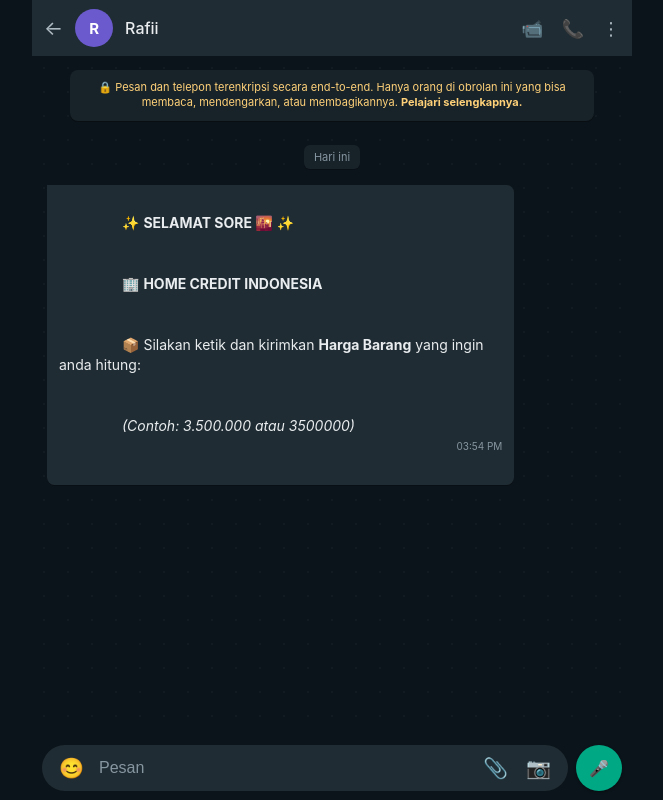
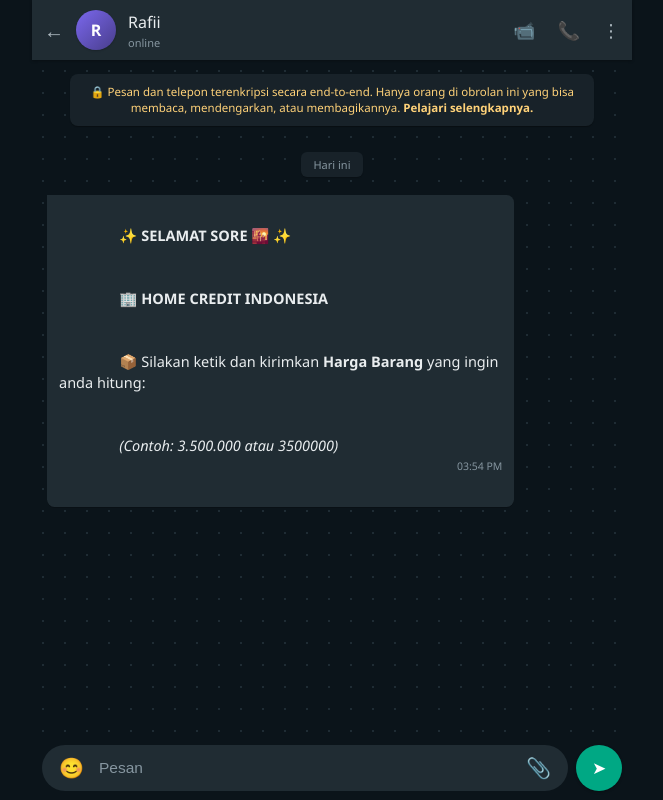
Before and after one commit to Rafiakbar10/webs, a Flask app: page / in a window 1280 px wide. Shown: the whole page, without its empty margins (308-971 px from the left). Run offline with Flask 3, Linux system fonts and the light colour scheme.

Commit message:
Update index.html

```diff
--- a/templates/index.html
+++ b/templates/index.html
@@ -14,11 +14,10 @@
             margin: 0;
             padding: 0;
             width: 100%;
-            height: 100%;
             height: 100vh;
             height: 100dvh;
             overflow: hidden;
-            font-family: -apple-system, BlinkMacSystemFont, "Segoe UI", Roboto, Helvetica, Arial, sans-serif;
+            font-family: 'Segoe UI', Helvetica, Arial, sans-serif;
         }
 
         .wa-mobile-container {
@@ -32,15 +31,18 @@
             position: relative;
         }
 
+        /* Header WhatsApp Real */
         .wa-header {
             background-color: #202c33;
             padding: 8px 12px;
             display: flex;
             align-items: center;
             justify-content: space-between;
-            height: 56px;
+            height: 60px;
             flex-shrink: 0;
             color: #aebac1;
+            box-shadow: 0 1px 3px rgba(0,0,0,0.3);
+            z-index: 10;
         }
         .wa-header-left {
             display: flex;
@@ -53,30 +55,38 @@
             color: #aebac1;
         }
         .wa-avatar {
-            width: 38px;
-            height: 38px;
-            background-color: #6a5acd;
+            width: 40px;
+            height: 40px;
+            background: linear-gradient(135deg, #7b68ee, #483d8b);
             border-radius: 50%;
             display: flex;
             align-items: center;
             justify-content: center;
             font-weight: bold;
-            font-size: 15px;
+            font-size: 16px;
             color: white;
+            box-shadow: 0 1px 2px rgba(0,0,0,0.2);
         }
-        .wa-contact-name {
+        .wa-contact-info h3 {
             margin: 0;
             font-size: 16px;
             color: #e9edef;
             font-weight: 500;
         }
+        .wa-contact-info p {
+            margin: 2px 0 0 0;
+            font-size: 11px;
+            color: #8696a0;
+        }
         .wa-header-right {
             display: flex;
             align-items: center;
-            gap: 18px;
+            gap: 22px;
             font-size: 18px;
+            color: #aebac1;
         }
 
+        /* Ruang Chat & Wallpaper Doodle */
         .wa-chat-container {
             flex: 1;
             padding: 12px 15px;
@@ -85,21 +95,21 @@
             flex-direction: column;
             gap: 12px;
             background-color: #0b141a;
-            background-image: radial-gradient(#111b21 1.2px, transparent 1.2px);
-            background-size: 24px 24px;
+            background-image: radial-gradient(#1f2c34 1px, transparent 1px);
+            background-size: 22px 22px;
         }
 
         .encryption-notice {
             background-color: #182229;
             color: #ffd279;
-            font-size: 11px;
+            font-size: 11.5px;
             text-align: center;
             padding: 10px 14px;
             border-radius: 8px;
             margin: 2px auto 8px auto;
             max-width: 92%;
             line-height: 1.4;
-            box-shadow: 0 1px 0.5px rgba(0,0,0,0.3);
+            box-shadow: 0 1px 1px rgba(0,0,0,0.3);
             flex-shrink: 0;
         }
 
@@ -107,19 +117,19 @@
             background-color: #182229;
             color: #8696a0;
             font-size: 11px;
-            padding: 5px 10px;
+            padding: 5px 12px;
             border-radius: 6px;
             align-self: center;
-            margin: 4px 0;
-            box-shadow: 0 1px 0.5px rgba(0,0,0,0.2);
+            margin: 6px 0;
+            box-shadow: 0 1px 1px rgba(0,0,0,0.2);
             flex-shrink: 0;
         }
 
         .message {
             max-width: 82%;
-            padding: 8px 12px;
+            padding: 9px 12px;
             border-radius: 7.5px;
-            font-size: 14px;
+            font-size: 14.5px;
             line-height: 1.45;
             word-wrap: break-word;
             position: relative;
@@ -148,7 +158,7 @@
             margin-left: 8px;
         }
         .time {
-            font-size: 10px;
+            font-size: 10.5px;
             color: #8696a0;
         }
         .check-icon {
@@ -170,13 +180,14 @@
             padding: 9px 12px;
             border-radius: 8px;
             cursor: pointer;
-            font-size: 13px;
+            font-size: 13.5px;
             font-weight: 500;
             text-align: center;
             text-decoration: none;
         }
         .wa-btn.whatsapp { background-color: #00a884; font-weight: 600; }
 
+        /* Popup Emoji Picker */
         .emoji-picker {
             position: absolute;
             bottom: 70px;
@@ -201,6 +212,7 @@
         }
         .emoji-item:active { background-color: #374248; }
 
+        /* Footer Input WhatsApp */
         .wa-input-area {
             background-color: #0b141a;
             padding: 8px 10px;
@@ -237,12 +249,13 @@
             background: transparent;
             border: none;
             color: white;
-            font-size: 16px;
+            font-size: 15.5px;
             outline: none;
         }
         .wa-input-area input::placeholder { color: #8696a0; }
 
-        .mic-send-btn {
+        /* Tombol Kirim Bulat di Ujung Kanan (Termasuk Tombol Kamera yang Berfungsi Kirim) */
+        .send-btn-round {
             background-color: #00a884;
             border: none;
             width: 46px;
@@ -253,21 +266,27 @@
             display: flex;
             align-items: center;
             justify-content: center;
-            font-size: 16px;
+            font-size: 17px;
             flex-shrink: 0;
             box-shadow: 0 1px 3px rgba(0,0,0,0.3);
+            transition: background 0.2s;
+        }
+        .send-btn-round:hover {
+            background-color: #009072;
         }
     </style>
 </head>
 <body>
 
     <div class="wa-mobile-container">
+        <!-- Header Real WhatsApp -->
         <div class="wa-header">
             <div class="wa-header-left">
                 <span class="back-arrow">←</span>
                 <div class="wa-avatar">R</div>
-                <div>
+                <div class="wa-contact-info">
                     <h3 class="wa-contact-name">Rafii</h3>
+                    <p>online</p>
                 </div>
             </div>
             <div class="wa-header-right">
@@ -277,6 +296,7 @@
             </div>
         </div>
 
+        <!-- Popup Emoji -->
         <div class="emoji-picker" id="emojiPicker">
             <button class="emoji-item" type="button" onclick="addEmoji('😊')">😊</button>
             <button class="emoji-item" type="button" onclick="addEmoji('👍')">👍</button>
@@ -290,6 +310,7 @@
             <button class="emoji-item" type="button" onclick="addEmoji('🙏')">🙏</button>
         </div>
 
+        <!-- Ruang Chat -->
         <div class="wa-chat-container" id="chatContainer">
             <div class="encryption-notice">
                 🔒 Pesan dan telepon terenkripsi secara end-to-end. Hanya orang di obrolan ini yang bisa membaca, mendengarkan, atau membagikannya. <b>Pelajari selengkapnya.</b>
@@ -307,14 +328,14 @@
             </div>
         </div>
 
+        <!-- Area Input WhatsApp dengan Tombol Kamera Berfungsi Kirim (➤) -->
         <div class="wa-input-area">
             <div class="input-wrapper">
                 <button type="button" class="icon-btn" id="emojiBtn">😊</button>
                 <input type="text" id="userInput" placeholder="Pesan" autocomplete="off">
                 <button type="button" class="icon-btn" id="attachBtn">📎</button>
-                <button type="button" class="icon-btn" id="camBtn">📷</button>
             </div>
-            <button type="button" class="mic-send-btn" id="sendMicBtn">🎤</button>
+            <button type="button" class="send-btn-round" id="sendBtn" title="Kirim Pesan">➤</button>
         </div>
     </div>
 
@@ -329,37 +350,20 @@
         document.getElementById('initialTime').innerText = getCurrentTime();
 
         const inputField = document.getElementById('userInput');
-        const sendMicBtn = document.getElementById('sendMicBtn');
+        const sendBtn = document.getElementById('sendBtn');
         const emojiBtn = document.getElementById('emojiBtn');
         const attachBtn = document.getElementById('attachBtn');
-        const camBtn = document.getElementById('camBtn');
         const emojiPicker = document.getElementById('emojiPicker');
 
-        inputField.addEventListener("input", function() {
-            if (inputField.value.trim().length > 0) {
-                sendMicBtn.innerHTML = "➤";
-            } else {
-                sendMicBtn.innerHTML = "🎤";
+        inputField.addEventListener("keypress", function(event) {
+            if (event.key === "Enter") {
+                sendMessage();
             }
         });
 
-        inputField.addEventListener("keypress", function(event) {
-            if (event.key === "Enter") {
-                handleSendAction();
-            }
-        });
-
-        sendMicBtn.onclick = function() {
-            handleSendAction();
+        sendBtn.onclick = function() {
+            sendMessage();
         };
-
-        function handleSendAction() {
-            if (inputField.value.trim().length > 0) {
-                sendMessage();
-            } else {
-                alert("🎤 Fitur suara belum aktif. Silakan ketik nominal pesan.");
-            }
-        }
 
         emojiBtn.onclick = function(e) {
             e.stopPropagation();
@@ -370,15 +374,10 @@
             inputField.value += emoji;
             emojiPicker.style.display = 'none';
             inputField.focus();
-            sendMicBtn.innerHTML = "➤";
         };
 
         attachBtn.onclick = function() {
             alert("ℹ️ Menu Lampiran:\nSilakan ketik nominal Harga Barang atau DP secara langsung pada kolom pesan.");
-        };
-
-        camBtn.onclick = function() {
-            alert("ℹ️ Menu Kamera:\nFitur kirim foto belum aktif. Silakan ketik nominal pesanan.");
         };
 
         document.addEventListener('click', function(e) {
@@ -416,7 +415,6 @@
 
             appendMessage(text, 'user');
             inputField.value = '';
-            sendMicBtn.innerHTML = "🎤";
             emojiPicker.style.display = 'none';
 
             try {
```
